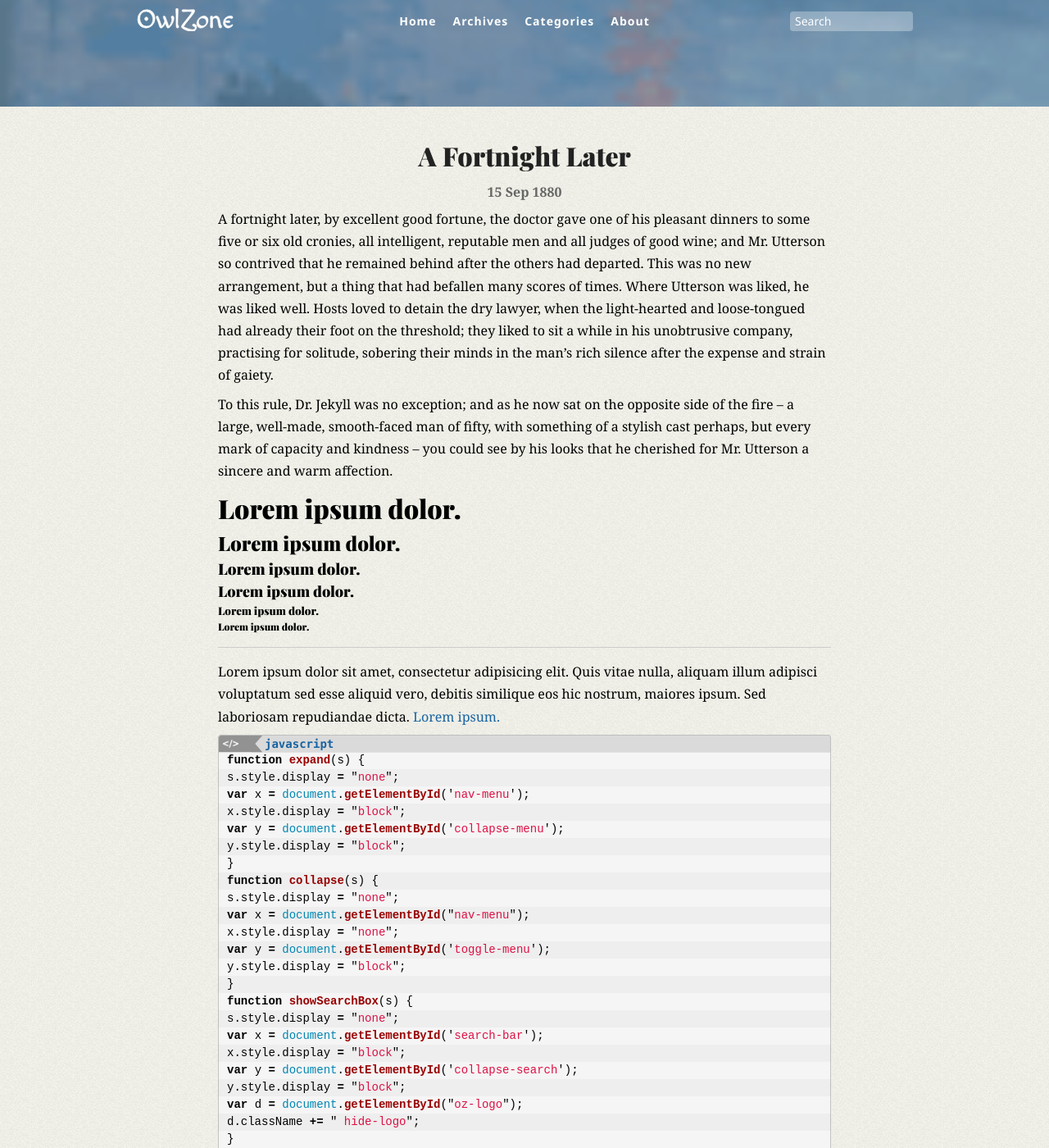
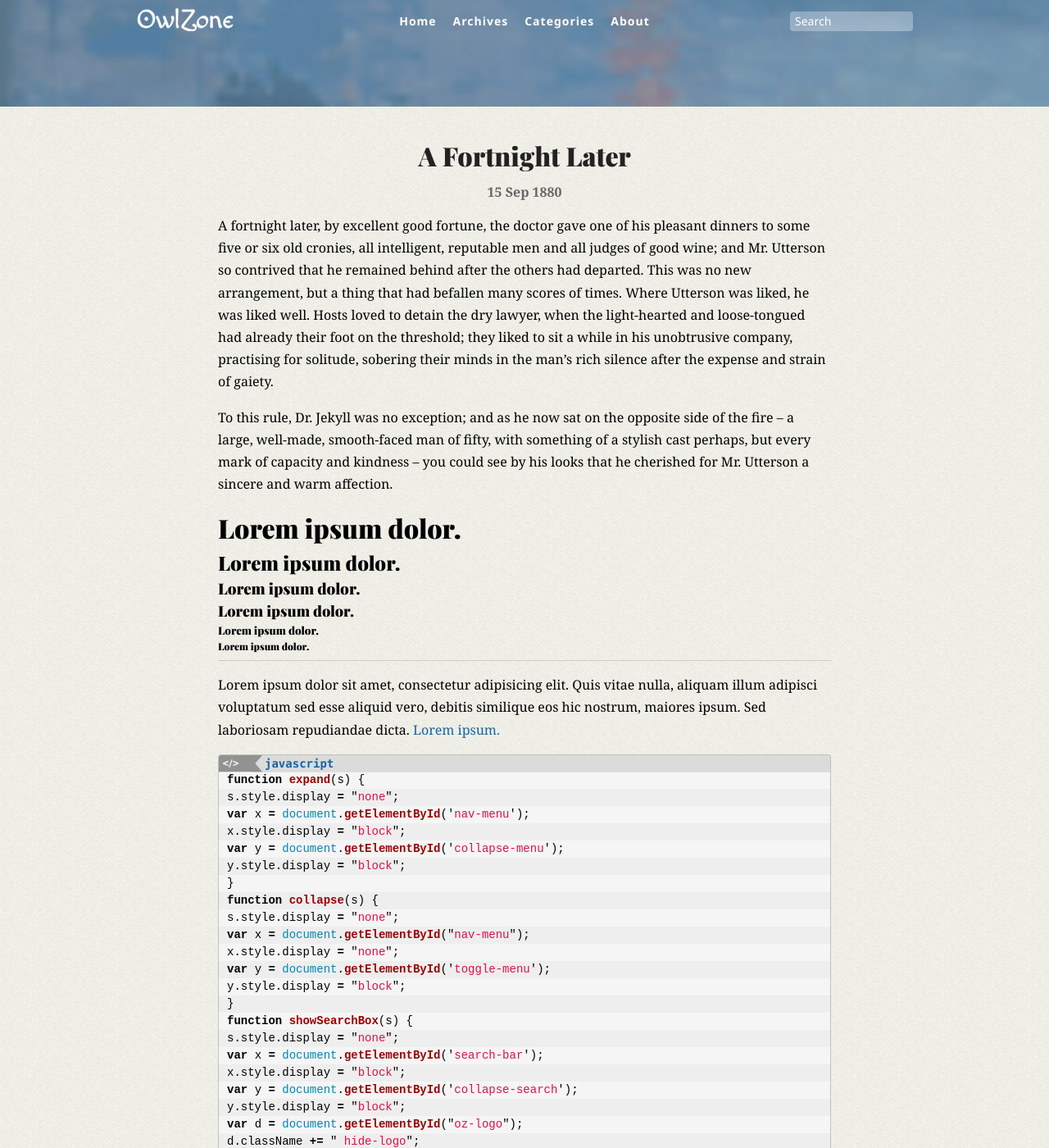
Before and after one commit to mapkts/owlzone, a Jekyll site: the page built from _posts/1880-09-15-a-fortnight-later.markdown, in a window 1280 px wide and 1400 px high, scrolled down 190 px. Shown: the whole window at 82% size. Built offline with Jekyll 4.4.1, drawn with Linux system fonts in a browser that asks for light colours.

Commit message:
Update style.css

```diff
--- a/assets/css/style.css
+++ b/assets/css/style.css
@@ -94,15 +94,15 @@
 
 hr {
 	border-top: 1px solid #ccc;
+	margin: .5em 0;
+}
+
+p {
 	margin: 1em 0;
 }
 
-p {
-	margin: .5em 0;
-}
-
 blockquote {
-	margin: 1.5em 10px;
+	margin: 1em 0;
 	padding: 0.5em 10px;
 	font-size: 0.95em;
 	background-color: #ddd;
@@ -807,7 +807,7 @@
 .highlight {
 	position: relative;
 	min-width: 100%;
-	overflow: auto;
+	overflow: hidden;
 	padding-left: 10px;
 	padding-top: 20px;
 	font-family: Consolas, Menlo, Monaco, "Lucida Console", "Courier New", monospace, serif;
@@ -829,6 +829,7 @@
 	top: 0;
 	left: 40px;
 	width: 100%;
+	width: calc(100% - 40px);
 	padding-left: 16px;
 	font-size: inherit;
 	font-weight: 900;
@@ -845,10 +846,12 @@
 	transform: rotate(-90deg);
 	background: url(http://owlzone.org/assets/img/code.svg) 0 0 no-repeat;
 }
-
+.highlight[data-lang] pre {
+	overflow: auto;
+}
 code:not([data-lang]) {
 	background: #ccc;
-	padding: 0 5px 2px;
+	padding: 3px 5px;
 	border-radius: 2px;
 	position: relative;
 	top: -1px;
```
